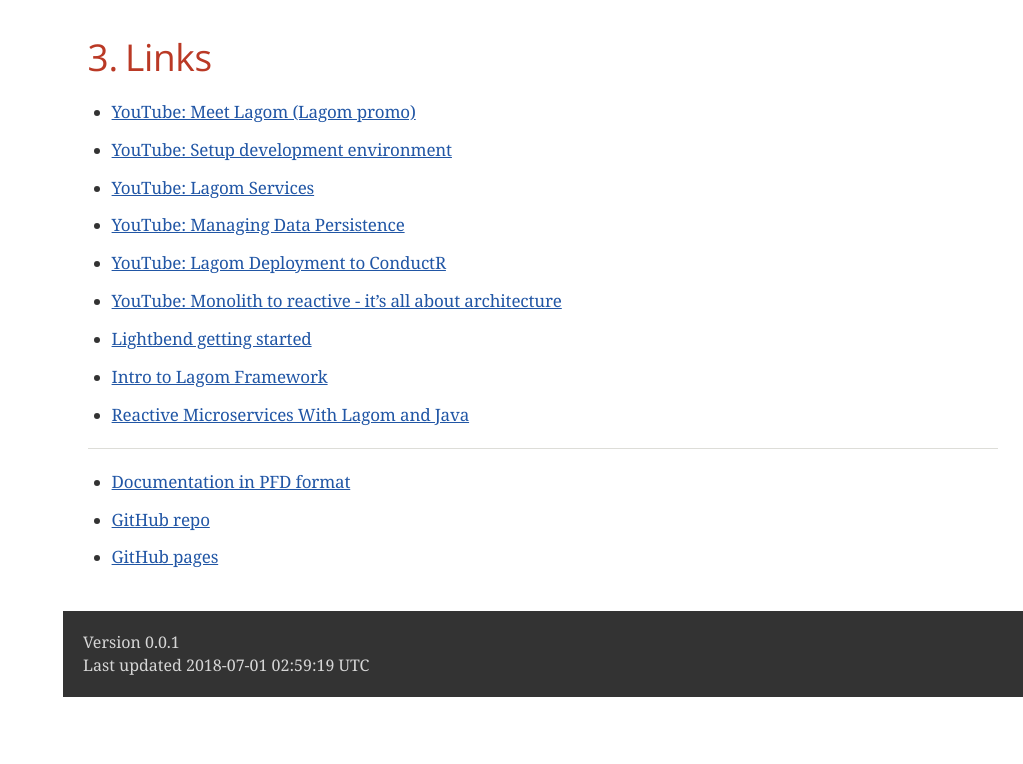
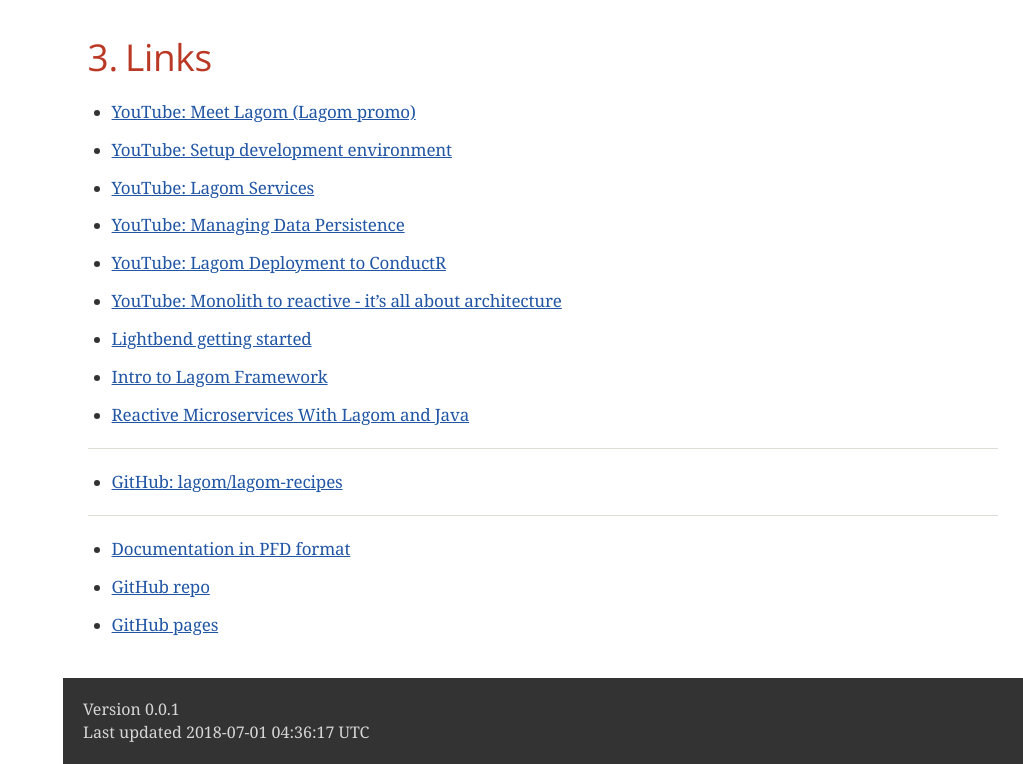
Before and after one commit to daggerok/lagom-examples, a plain HTML site: page 404.html in a window 1280 px wide. Shown: the part 1199-1963 px from the top of the page, without its empty margins (257-1280 px from the left). Before the commit the page ends 1896 px from the top, so only its background shows below. Drawn offline with nearby package versions, Linux system fonts and the light colour scheme; a web font is replaced by a local one.

Commit message:
Deploy daggerok/lightbend-examples to github.com/daggerok/lightbend-examples.git:gh-pages

```diff
--- a/404.html
+++ b/404.html
@@ -547,7 +547,7 @@ table.CodeRay td.code>pre{padding:0}
 <span id="author" class="author">Maksim Kostromin</span><br>
 <span id="email" class="email"><a href="mailto:daggerok@gmail.com">daggerok@gmail.com</a></span><br>
 <span id="revnumber">version 0.0.1,</span>
-<span id="revdate">2018-07-01 02:59:19 UTC</span>
+<span id="revdate">2018-07-01 04:36:17 UTC</span>
 </div>
 <div id="toc" class="toc2">
 <div id="toctitle">Table of Contents</div>
@@ -649,6 +649,14 @@ cd akka-quickstart-scala/
 <div class="ulist">
 <ul>
 <li>
+<p><a href="https://github.com/lagom/lagom-recipes">GitHub: lagom/lagom-recipes</a></p>
+</li>
+</ul>
+</div>
+<hr>
+<div class="ulist">
+<ul>
+<li>
 <p><a href="./index.pdf">Documentation in PFD format</a></p>
 </li>
 <li>
@@ -665,7 +673,7 @@ cd akka-quickstart-scala/
 <div id="footer">
 <div id="footer-text">
 Version 0.0.1<br>
-Last updated 2018-07-01 02:59:19 UTC
+Last updated 2018-07-01 04:36:17 UTC
 </div>
 </div>
 </body>
```
Also changed, not shown: index.html (+10 -2 lines), 1 other file.
